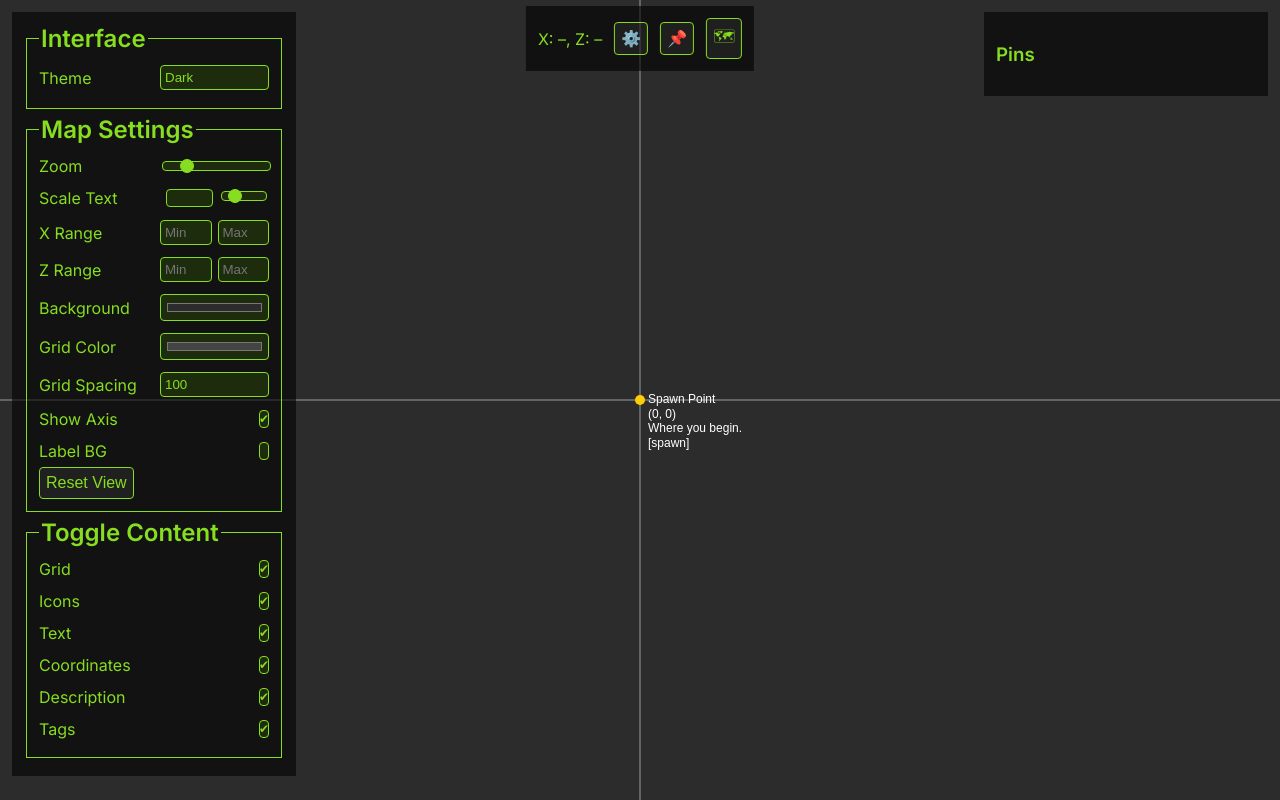
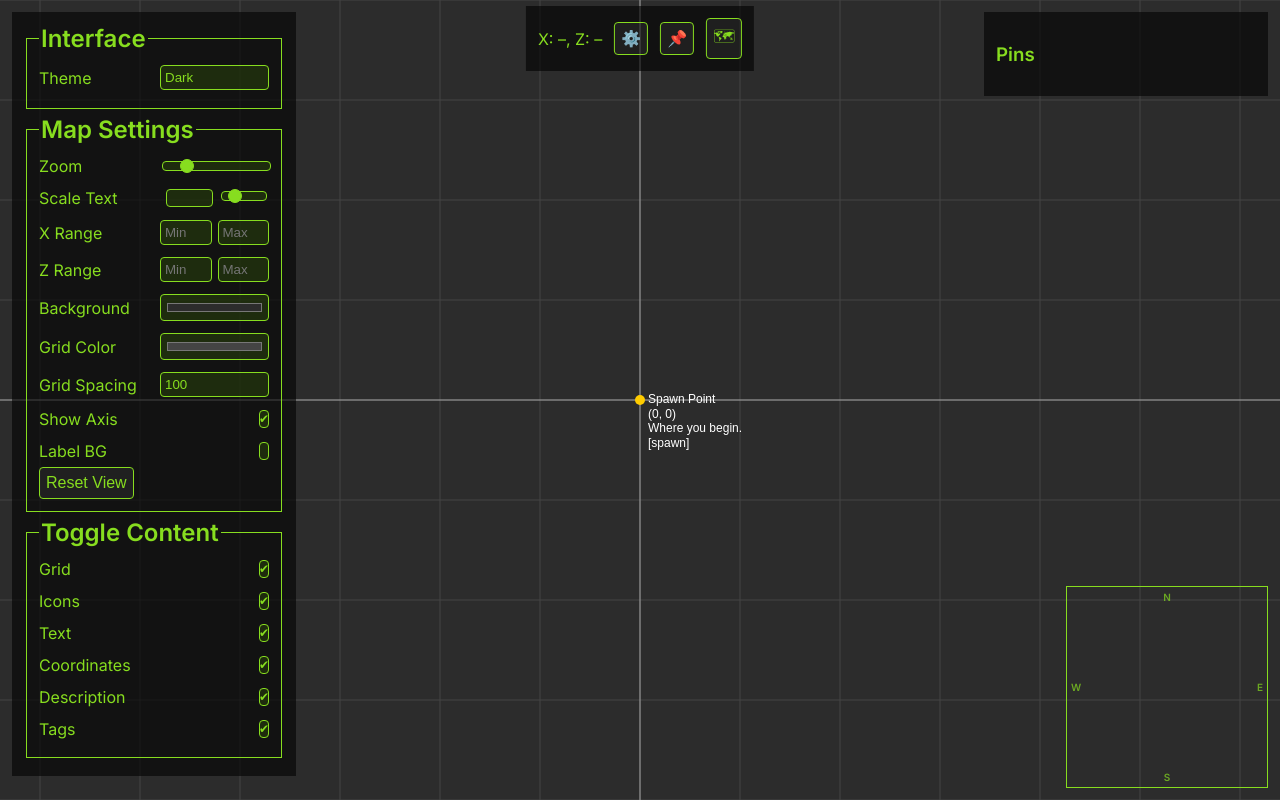
Before and after one commit to sofluous/Mapitmine, a plain HTML site: page index.html in a window 1280 px wide. Drawn offline with Linux system fonts and the light colour scheme.

Commit message:
Update index.html 0.0.8
Resolved grid line issue
refactored grid lines to only draw what is visible
increases performance
Begin implementing minimap

```diff
--- a/index.html
+++ b/index.html
@@ -169,6 +169,65 @@
             border: 1px solid var(--color-border);
             border-radius: var(--input-radius);
             box-sizing: border-box;
+        }
+
+        #minimapContainer {
+            position: fixed;
+            bottom: var(--space-md);
+            right: var(--space-md);
+            width: 200px;
+            height: 200px;
+            border: 1px solid var(--color-border);
+            background-color: var(--card-bg);
+            box-shadow: var(--shadow-md);
+            z-index: 100;
+        }
+
+        #minimapCanvas {
+            width: 100%;
+            height: 100%;
+            display: block;
+        }
+
+        #minimapOverlay {
+            position: absolute;
+            top: 0;
+            left: 0;
+            width: 100%;
+            height: 100%;
+            pointer-events: none;
+        }
+
+        .minimap-label {
+            position: absolute;
+            font-size: 10px;
+            color: var(--color-text-secondary);
+            font-weight: bold;
+            opacity: 0.7;
+        }
+
+        .minimap-label.north {
+            top: 4px;
+            left: 50%;
+            transform: translateX(-50%);
+        }
+
+        .minimap-label.south {
+            bottom: 4px;
+            left: 50%;
+            transform: translateX(-50%);
+        }
+
+        .minimap-label.west {
+            left: 4px;
+            top: 50%;
+            transform: translateY(-50%);
+        }
+
+        .minimap-label.east {
+            right: 4px;
+            top: 50%;
+            transform: translateY(-50%);
         }
 
         canvas {
@@ -408,6 +467,16 @@
         <h3>Pins</h3>
         <div id="pinList"></div>
     </div>
+    <div id="minimapContainer">
+        <canvas id="minimapCanvas" width="200" height="200"></canvas>
+        <div id="minimapOverlay">
+            <span class="minimap-label north">N</span>
+            <span class="minimap-label south">S</span>
+            <span class="minimap-label west">W</span>
+            <span class="minimap-label east">E</span>
+        </div>
+    </div>
+
     <div id="floatingPinPanel">
         <div class="grid-form">
             <div class="input-group" style="grid-column: span 2;">
@@ -427,6 +496,7 @@
             <button onclick="cancelPinPlacement()">Cancel</button>
         </div>
     </div>
+
     <ul id="contextMenu"
         style="display:none; position:absolute; z-index:100; background: var(--color-panel); border: 1px solid var(--color-border); border-radius: 4px; padding: 4px 0; list-style: none; font-size: var(--font-sm); min-width: 140px;">
     </ul>
@@ -452,6 +522,7 @@
         let textScale = 1;
         let zoom = 1, offsetX = width / 2, offsetY = height / 2;
         let panStart = {}, isPanning = false;
+
         let pins = [
             { x: 0, z: 0, y: 64, id: "spawn", label: "Spawn Point", description: "Where you begin.", icon: "" },
         ];
@@ -567,13 +638,10 @@
                 };
             });
 
-
-
             draw();
             setTimeout(() => {
                 document.getElementById('popupPinLabel').focus();
             }, 0);
-
         }
 
         function confirmPinPlacement() {
@@ -635,26 +703,43 @@
             const maxX = parseInt(document.getElementById("maxX").value);
             const minZ = parseInt(document.getElementById("minZ").value);
             const maxZ = parseInt(document.getElementById("maxZ").value);
+            const visibleMinX = Math.floor(-offsetX / zoom);
+            const visibleMaxX = Math.ceil((width - offsetX) / zoom);
+            const visibleMinZ = Math.floor(-offsetY / zoom);
+            const visibleMaxZ = Math.ceil((height - offsetY) / zoom);
+            const startX = Math.floor(visibleMinX / gridSpacing) * gridSpacing;
+            const endX = Math.ceil(visibleMaxX / gridSpacing) * gridSpacing;
+            const startZ = Math.floor(visibleMinZ / gridSpacing) * gridSpacing;
+            const endZ = Math.ceil(visibleMaxZ / gridSpacing) * gridSpacing;
 
-            if (showGrid) {
+            const maxLines = 1000;
+            if ((endX - startX) / gridSpacing > maxLines) return; // skip draw
+            if (zoom < 0.1) return; // skip grid when zoomed out too far
+
+            if (showGrid && gridSpacing > 0) {
+                ctx.save();
                 ctx.strokeStyle = gridColor;
-                ctx.lineWidth = 1; // ✅ Add this
+                ctx.lineWidth = 1;
 
-                for (let x = minX; x <= maxX; x += gridSpacing) {
+                for (let x = startX; x <= endX; x += gridSpacing) {
                     const sx = offsetX + x * zoom;
                     ctx.beginPath();
                     ctx.moveTo(sx, 0);
                     ctx.lineTo(sx, height);
                     ctx.stroke();
                 }
-                for (let z = minZ; z <= maxZ; z += gridSpacing) {
+
+                for (let z = startZ; z <= endZ; z += gridSpacing) {
                     const sz = offsetY + z * zoom;
                     ctx.beginPath();
                     ctx.moveTo(0, sz);
                     ctx.lineTo(width, sz);
                     ctx.stroke();
                 }
+
+                ctx.restore();
             }
+
 
             if (showAxes) {
                 ctx.strokeStyle = "#ffffff88";
@@ -711,7 +796,7 @@
                     if (showDesc && p.description) ctx.fillText(p.description, sx + labelOffsetX, sy + fontSize * 2.4);
                     if (showTags && p.id) ctx.fillText(`[${p.id}]`, sx + labelOffsetX, sy + fontSize * 3.6);
                 }
-
+            }
             if (tempPin) {
                 const px = tempPin.x * zoom + offsetX;
                 const pz = tempPin.z * zoom + offsetY;
@@ -729,7 +814,6 @@
                 ctx.strokeStyle = 'lime';
                 ctx.lineWidth = 1;
                 ctx.stroke();
-                }
             }
         }
         function togglePinList() {
```
Lines whose indentation alone changed are shown as unchanged.
